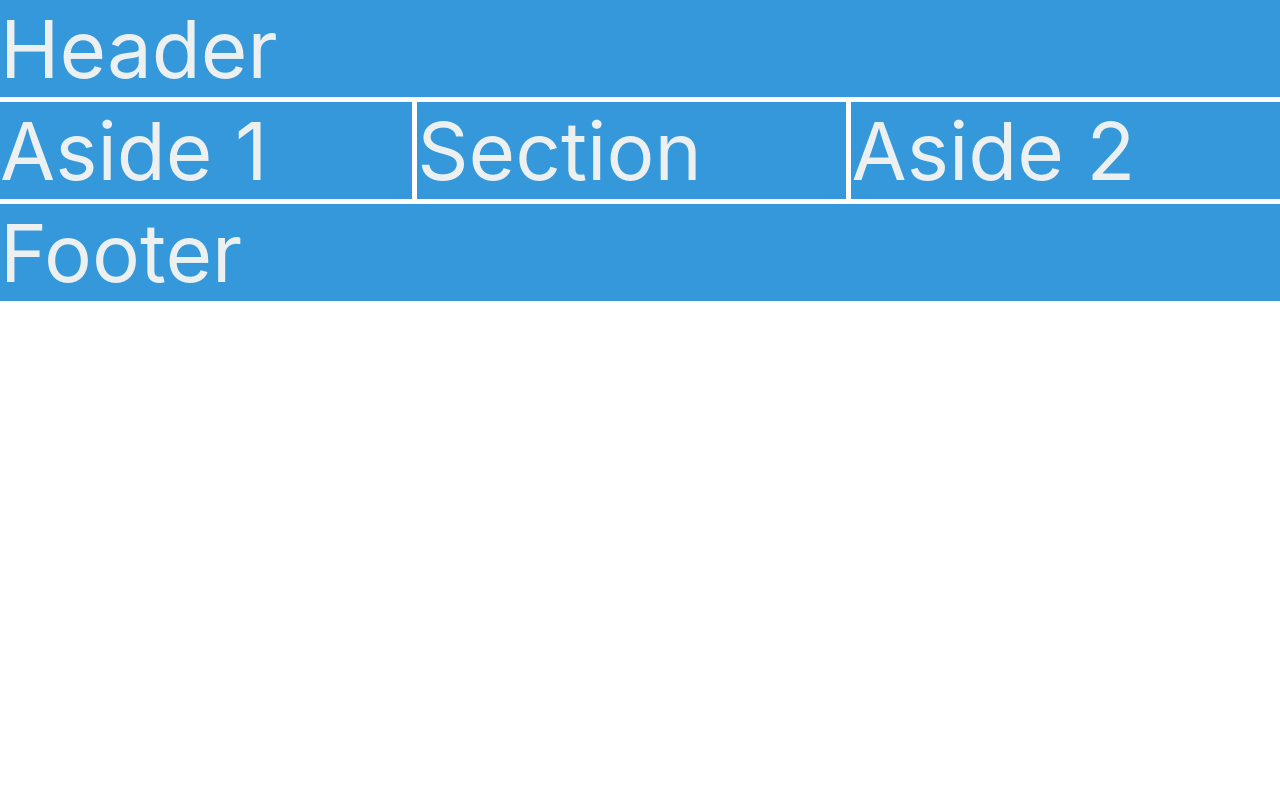
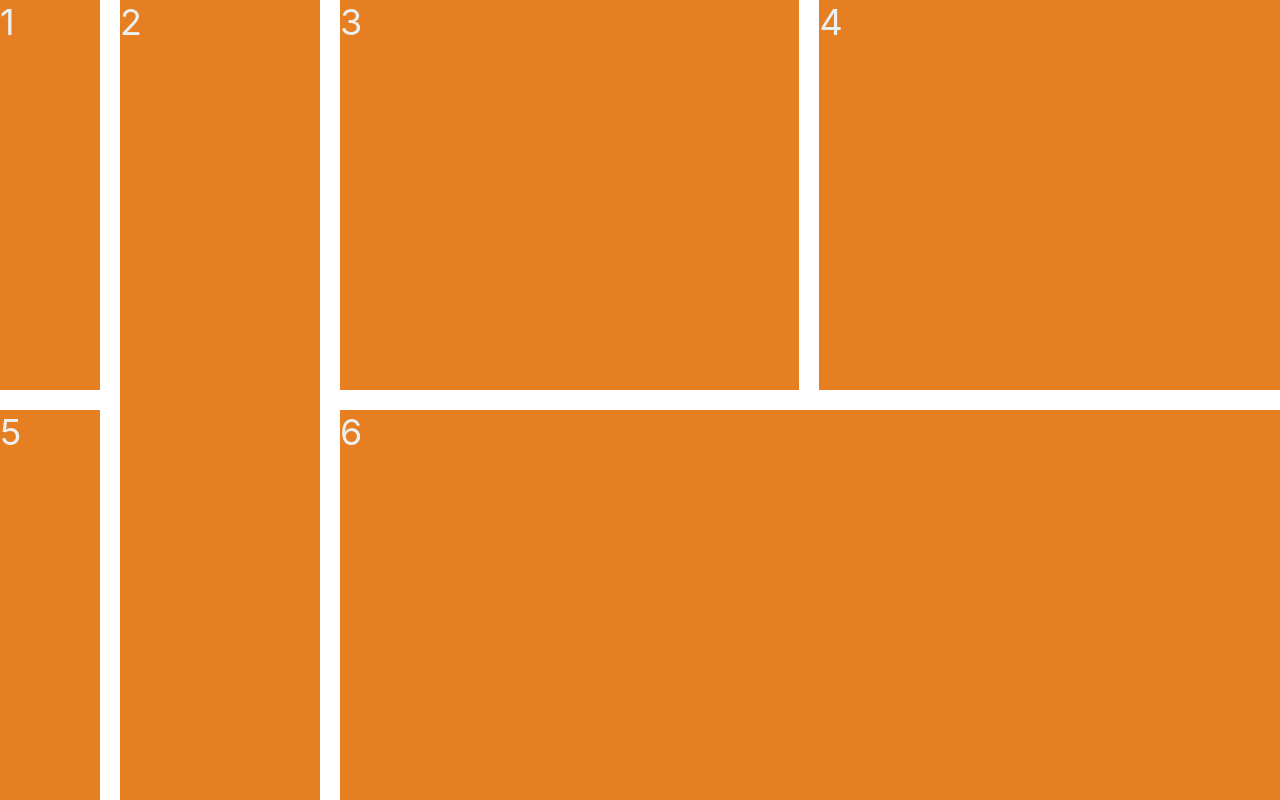
Before and after one commit to hewonjeong/grid, a React (Create React App) app: page / in a window 1280 px wide. Built offline with nearby package versions, Linux system fonts and the light colour scheme.

Commit message:
feat: add Placement

```diff
--- a/src/index.tsx
+++ b/src/index.tsx
@@ -1,10 +1,10 @@
 import React from 'react'
 import ReactDOM from 'react-dom'
-import Layout from './pages/Layout'
+import Placement from './pages/Placement'
 import './index.scss'
 
 const Home = () => {
-  return <Layout />
+  return <Placement />
 }
 
 ReactDOM.render(
--- /dev/null
+++ b/src/pages/Placement.module.scss
@@ -0,0 +1,22 @@
+@import 'palette';
+
+.container {
+  display: grid;
+  grid-gap: 20px;
+  height: 100vh;
+  grid-template-columns: 100px 200px auto auto;
+
+  .gridItem {
+    background-color: $orange;
+    color: $white;
+    font-size: 36px;
+  }
+
+  .gridItem:nth-of-type(2) {
+    grid-row-start: span 2;
+  }
+
+  .gridItem:nth-of-type(6) {
+    grid-column: 3 / span 2;
+  }
+}
--- /dev/null
+++ b/src/pages/Placement.tsx
@@ -0,0 +1,17 @@
+import React from 'react'
+import styles from './Placement.module.scss'
+
+const Placement = () => {
+  return (
+    <div className={styles.container}>
+      <div className={styles.gridItem}>1</div>
+      <div className={styles.gridItem}>2</div>
+      <div className={styles.gridItem}>3</div>
+      <div className={styles.gridItem}>4</div>
+      <div className={styles.gridItem}>5</div>
+      <div className={styles.gridItem}>6</div>
+    </div>
+  )
+}
+
+export default Placement
```
